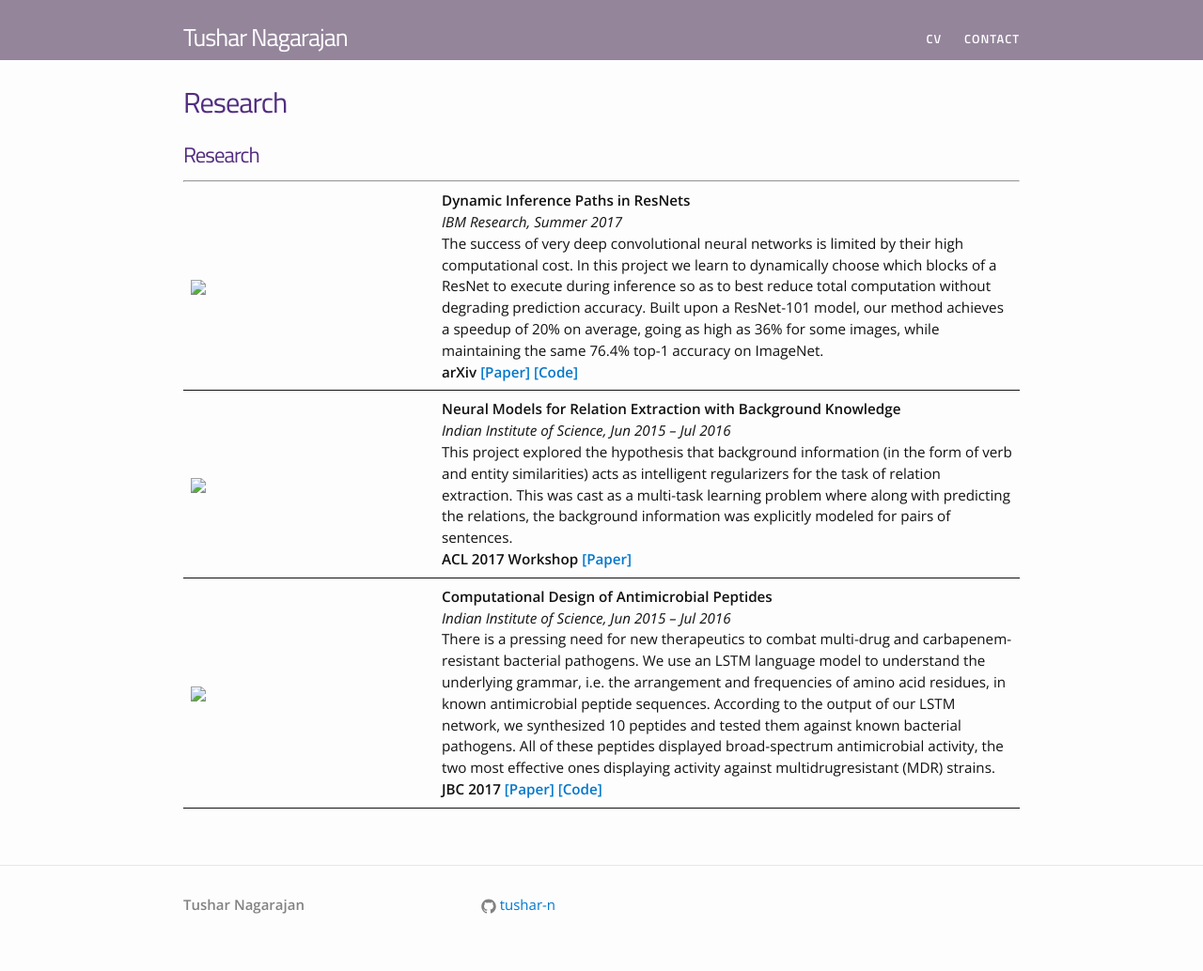
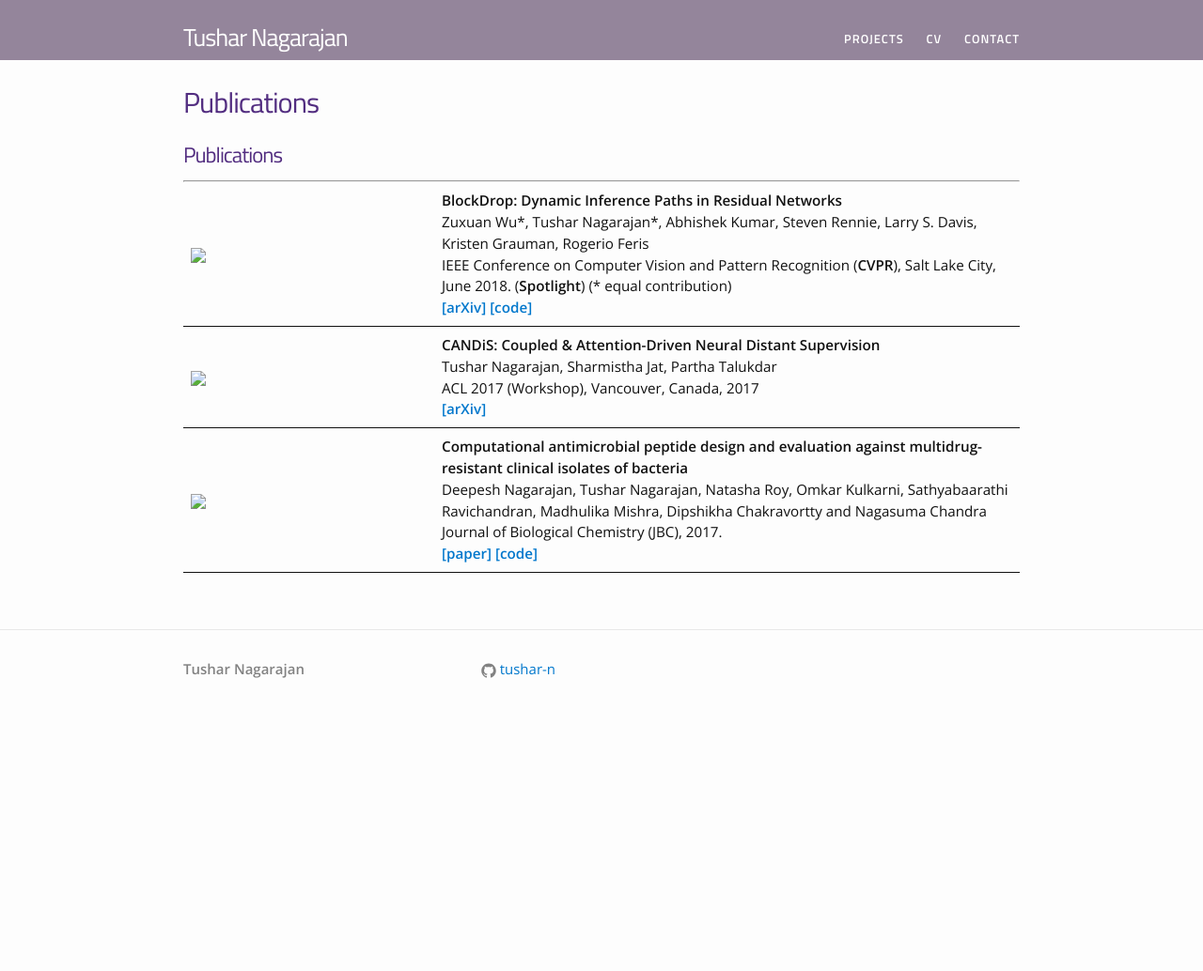
Before and after one commit to takihasan/takihasan.github.io, a Jekyll site: the page built from pages/research.md, in a window 1280 px wide. Shown: the whole page at 94% size. Built offline with Jekyll 4.4.1, drawn with Linux system fonts in a browser that asks for light colours; our own code applies the rules of GitHub Pages for plain Markdown files; after the commit the page ends 900 px from its top, so only the background shows below that.

Commit message:
cvpr update

```diff
--- a/_data/menu.yml
+++ b/_data/menu.yml
@@ -1,3 +1,6 @@
+- title: "Projects"
+  href: "/projects/"
+
 - title: "CV"
   href: "/cv/"
 
--- a/pages/research.md
+++ b/pages/research.md
@@ -1,4 +1,4 @@
-# Research
+# Publications
 ---
 
 <table class="researchtable">
@@ -8,11 +8,10 @@
 <tr>
 <td class="img"> <img src="images/blockdrop.png"> </td>
 <td markdown="span">
-**Dynamic Inference Paths in ResNets**
-*IBM Research, Summer 2017*
-The success of very deep convolutional neural networks is limited by their high computational cost. In this project we learn to dynamically choose which blocks of a ResNet to execute during inference so as to best reduce total computation without degrading prediction accuracy. Built upon a ResNet-101 model, our method achieves a speedup of 20% on average, going as high as 36% for some images, while maintaining the same 76.4% top-1 accuracy on ImageNet.
-
-**arXiv [[Paper]](https://arxiv.org/pdf/1711.08393.pdf) [[Code]](https://github.com/Tushar-N/blockdrop)**
+**BlockDrop: Dynamic Inference Paths in Residual Networks**
+Zuxuan Wu\*, Tushar Nagarajan\*, Abhishek Kumar, Steven Rennie, Larry S. Davis, Kristen Grauman, Rogerio Feris
+IEEE Conference on Computer Vision and Pattern Recognition (**CVPR**), Salt Lake City, June 2018.  (**Spotlight**) (* equal contribution)
+**[[arXiv]](https://arxiv.org/pdf/1711.08393.pdf) [[code]](https://github.com/Tushar-N/blockdrop)**
 </td>
 </tr>
 
@@ -20,24 +19,23 @@ The success of very deep convolutional neural networks is limited by their high
 <tr>
 <td class="img"><img src="images/siamese-memnet.png"> </td>
 <td markdown="span">
-**Neural Models for Relation Extraction with Background Knowledge**
-*Indian Institute of Science, Jun 2015 – Jul 2016*
-This project explored the hypothesis that background information (in the form of verb and entity similarities) acts as intelligent regularizers for the task of relation extraction. This was cast as a multi-task learning problem where along with predicting the relations, the background information was explicitly modeled for pairs of sentences.
-
-**ACL 2017 Workshop [[Paper]](https://arxiv.org/pdf/1710.09942.pdf)**
+**CANDiS: Coupled & Attention-Driven Neural Distant Supervision**
+Tushar Nagarajan, Sharmistha Jat, Partha Talukdar
+ACL 2017 (Workshop), Vancouver, Canada, 2017
+**[[arXiv]](https://arxiv.org/pdf/1710.09942.pdf)**
 </td>
 </tr>
 
 <tr>
 <td class="img"><img src="images/amp-lm.png"> </td>
 <td markdown="span">
-**Computational Design of Antimicrobial Peptides**
-*Indian Institute of Science, Jun 2015 – Jul 2016*
-There is a pressing need for new therapeutics to combat multi-drug and carbapenem-resistant bacterial pathogens. We use an LSTM language model to understand the underlying grammar, i.e. the arrangement and frequencies of amino acid residues, in known antimicrobial peptide sequences. According to the output of our LSTM network, we synthesized 10 peptides and tested them against known bacterial pathogens. All of these peptides displayed broad-spectrum antimicrobial activity, the two most effective ones displaying activity against multidrugresistant (MDR) strains.
-
-**JBC 2017 [[Paper]](http://www.jbc.org/content/early/2017/12/19/jbc.M117.805499.full.pdf) [[Code]](https://github.com/Tushar-N/amp-lm)**
+**Computational antimicrobial peptide design and evaluation against multidrug-resistant clinical isolates of bacteria**
+Deepesh Nagarajan, Tushar Nagarajan, Natasha Roy, Omkar Kulkarni, Sathyabaarathi Ravichandran, Madhulika Mishra, Dipshikha Chakravortty and Nagasuma Chandra
+Journal of Biological Chemistry (JBC), 2017.
+**[[paper]](http://www.jbc.org/content/early/2017/12/19/jbc.M117.805499.full.pdf) [[code]](https://github.com/Tushar-N/amp-lm)**
 </td>
 </tr>
 
+
 </tbody>
 </table>
```
Also changed, not shown: pages/about.md (+2 -2 lines), pages/cv.md (+2 -2 lines), pages/news.md (+2 -1 lines), pages/projects.md (added, +17 -0 lines), images/attr-ops.png (added).
